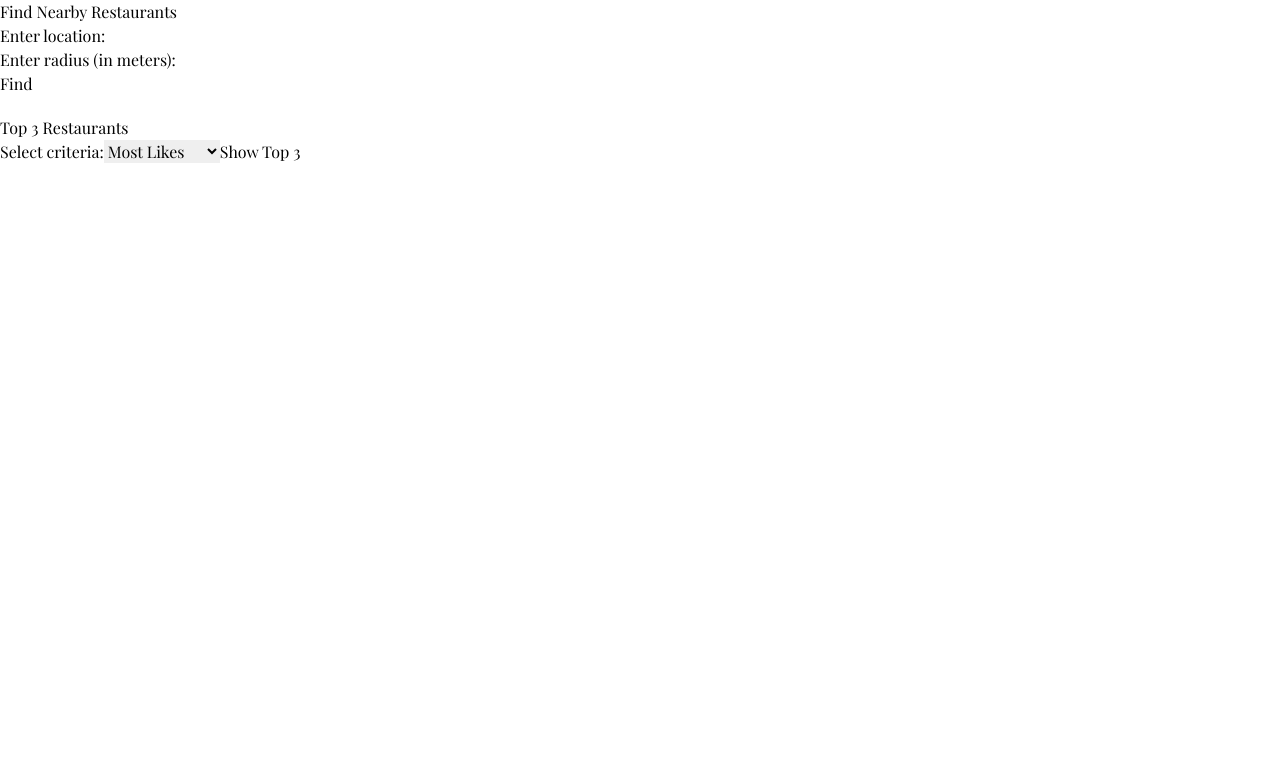
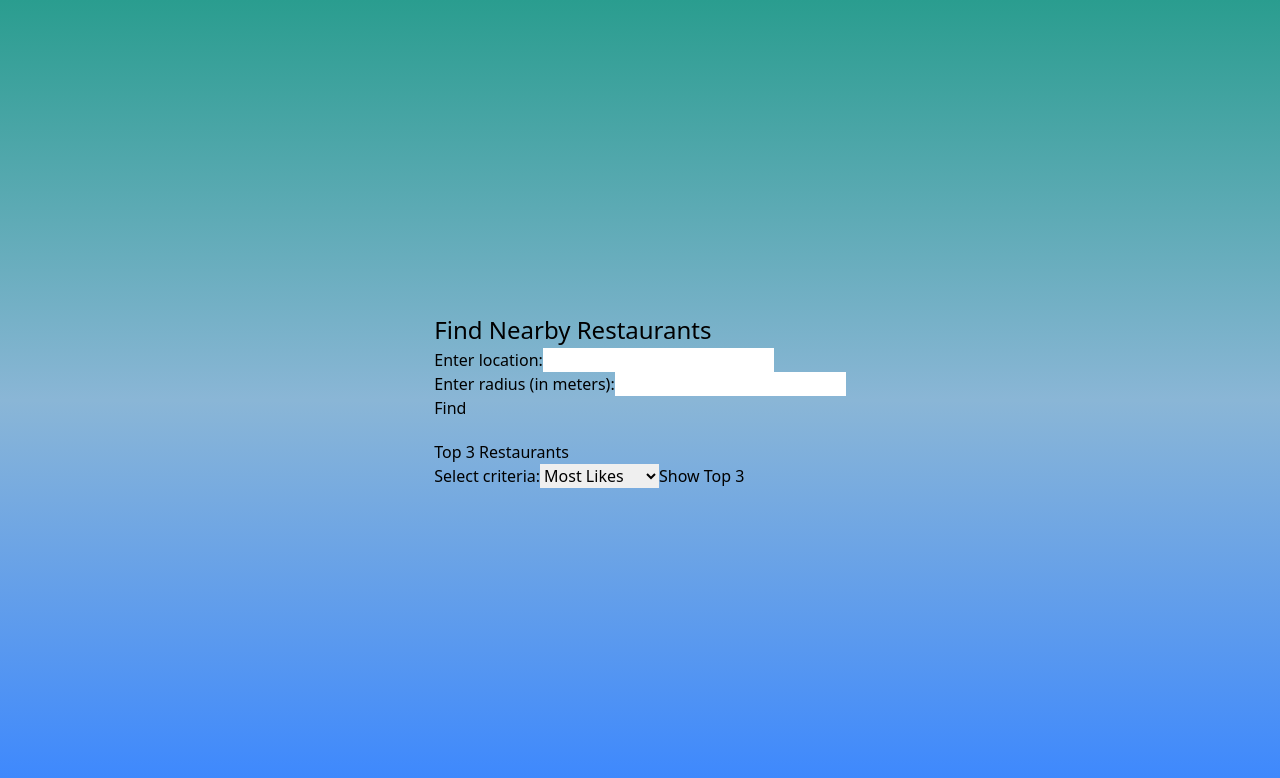
Before and after one commit to skalyan11/RestaurantAPI, a React (Vite) app: page /find-restaurants in a window 1280 px wide. Shown: the top 778 px of the page. Built offline with nearby package versions, Linux system fonts and the light colour scheme; a web font is replaced by a local one.

Commit message:
Trial Updates with api page

```diff
--- a/src/components/FindRestaurants.css
+++ b/src/components/FindRestaurants.css
@@ -1,4 +1,21 @@
 /* Add styles specific to the FindRestaurants component */
+.findRestaurantsWrapper {
+    margin: 0;
+    font-family: system-ui, -apple-system, BlinkMacSystemFont, 'Segoe UI', Roboto, Oxygen, Ubuntu, Cantarell, 'Open Sans', 'Helvetica Neue', sans-serif;
+    -webkit-font-smoothing: antialiased;
+    -moz-osx-font-smoothing: grayscale;
+    min-height: 100vh; /* Ensure it covers full height */
+    background: linear-gradient(to bottom, #2A9D8F, #8AB6D6, #3A86FF); /* Adjusted colors */
+    display: flex;
+    align-items: center; /* Center content vertically */
+    justify-content: center; /* Center content horizontally */
+    position: relative; /* To position the logo */
+}
+
+.Title {
+    font-size: 24px;
+}
+
 .restaurant {
     margin: 10px 0;
     padding: 10px;
--- a/src/components/FindRestaurants.jsx
+++ b/src/components/FindRestaurants.jsx
@@ -50,8 +50,9 @@ function FindRestaurants() {
   };
 
   return (
+    <div className="findRestaurantsWrapper">
     <div className="App">
-      <h1>Find Nearby Restaurants</h1>
+      <h1 className='Title'>Find Nearby Restaurants</h1>
       <div>
         <label>
           Enter location:
@@ -111,6 +112,7 @@ function FindRestaurants() {
         ))}
       </div>
     </div>
+    </div>
   );
 }
 
```
Also changed, not shown: 1 other file (tests, documents, lock files or other folders).
